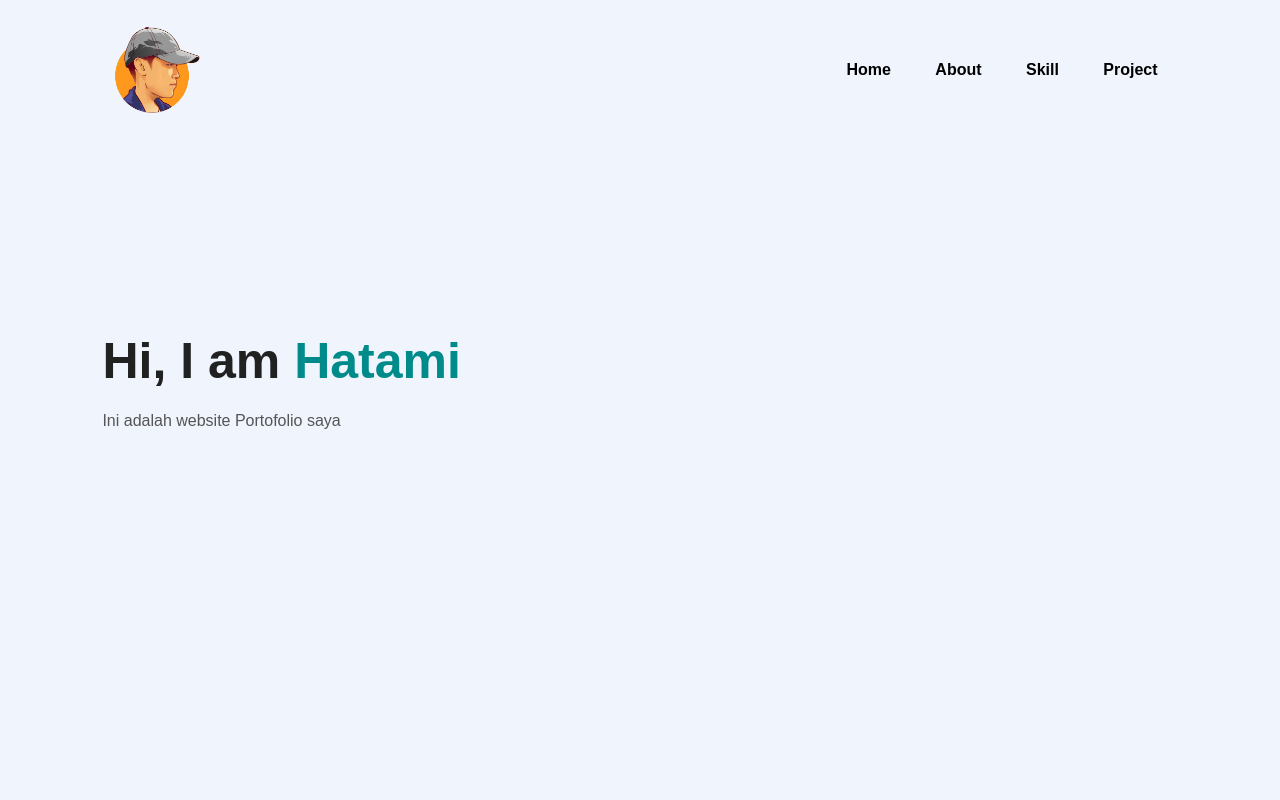
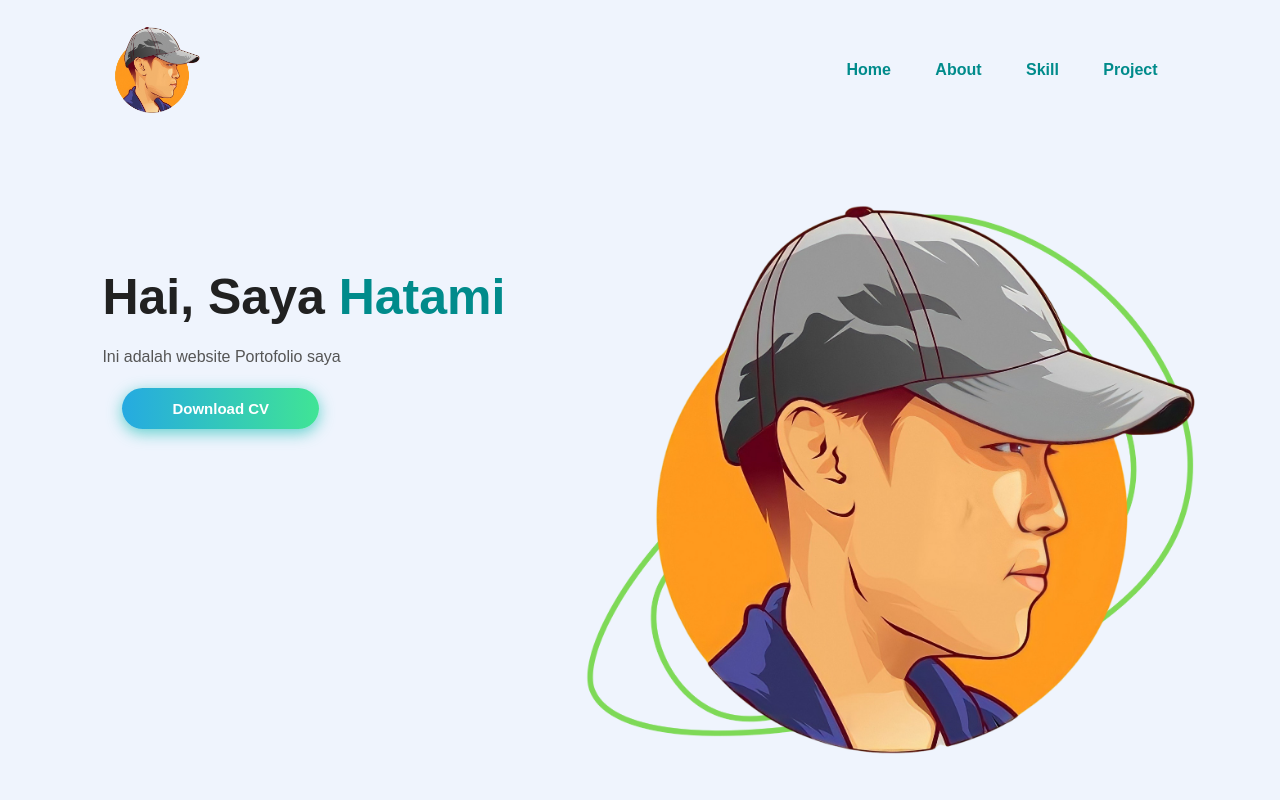
Before and after one commit to hatami30/web-portofolio, a plain HTML site: page index.html in a window 1280 px wide. Drawn offline with Linux system fonts and the light colour scheme.

Commit message:
add image

```diff
--- a/index.html
+++ b/index.html
@@ -20,8 +20,13 @@
         </ul>
       </nav>
       <div class="detail">
-        <h1>Hi, I am <span>Hatami</span></h1>
+        <h1>Hai, Saya <span>Hatami</span></h1>
         <p>Ini adalah website Portofolio saya</p>
+        <a href="https://drive.google.com/file/d/1nUZ63oqtWusga-j5Y6rxPbX2iNtZ1qbs/view?usp=share_link" class="button-cv htm">Download CV</a>
+      </div>
+      <div class="images">
+        <img src="/assets/img/shape.png" class="shape">
+        <img src="/assets/img/hatami.png" class="profile">
       </div>
     </div>
   </body>
--- a/style.css
+++ b/style.css
@@ -11,7 +11,7 @@
   background: #eff4fd;
 }
 
-.logo{
+.logo {
   height: 100px;
   width: 100px;
 }
@@ -25,38 +25,113 @@ nav {
   justify-content: space-between;
 }
 
-nav ul li{
+nav ul li {
   display: inline-block;
   list-style: none;
   margin: 10px 20px;
 }
 
-nav ul li a{
+nav ul li a {
   text-decoration: none;
-    color: black;
+  color: darkcyan;
   font-weight: bold;
 }
 
-nav ul li a:hover{
-    color:darkcyan;
+nav ul li a:hover {
+  color: orange;
 }
 
-.detail{
+.detail {
   margin-left: 8%;
-    margin-top: 15%;
+  margin-top: 10%;
 }
 
-.detail h1{
+.detail h1 {
   font-size: 50px;
   color: #212121;
   margin-bottom: 20px;
 }
 
-span{
+span {
   color: darkcyan;
 }
 
-.detail p{
+.detail p {
   color: #555;
   line-height: 22px;
 }
+
+.button-cv {
+    text-decoration: none;
+    display: inline-block;
+    /* width: 200px; */
+    font-size: 15px;
+    font-weight: 600;
+    color: #fff;
+    cursor: pointer;
+    padding: 10px 18px;
+    /* padding-top: 20px; */
+    margin: 20px;
+    /* margin-top: 50px; */
+    /* height: 55px; */
+    text-align:center;
+    border: none;
+    background-size: 300% 100%;
+    border-radius: 50px;
+    -o-transition: all .4s ease-in-out;
+    -webkit-transition: all .4s ease-in-out;
+    transition: all .4s ease-in-out;
+  }
+
+  .button-cv:hover {
+    background-position: 100% 0;
+    -o-transition: all .4s ease-in-out;
+    -webkit-transition: all .4s ease-in-out;
+    transition: all .4s ease-in-out;
+  }
+
+  .button-cv:focus {
+    outline: none;
+  }
+
+  .button-cv.htm {
+    background-image: linear-gradient(
+      to right,
+      #25aae1,
+      #40e495,
+      #30dd8a,
+      #2bb673
+    );
+    box-shadow: 0 4px 15px 0 rgba(49, 196, 190, 0.75);
+  }
+
+@media (min-width: 768px) {
+  .button-cv {
+    padding: 12px 50px;
+  }
+}
+
+.images{
+    width: 45%;
+    height: 80%;
+    position: absolute;
+    bottom: 0;
+    right: 100px;
+}
+
+.images img{
+    height: 100%;
+    position: absolute;
+    left: 50%;
+    bottom: 0;
+    transform: translateX(-50%);
+    transition: bottom 1s, left 1s;
+}
+
+.images:hover .shape{
+    bottom: 40px;
+}
+
+.images:hover .profile{
+    left: 45%;
+}
```
Also changed, not shown: assets/img/shape.png (added). Lines whose indentation alone changed are shown as unchanged.
